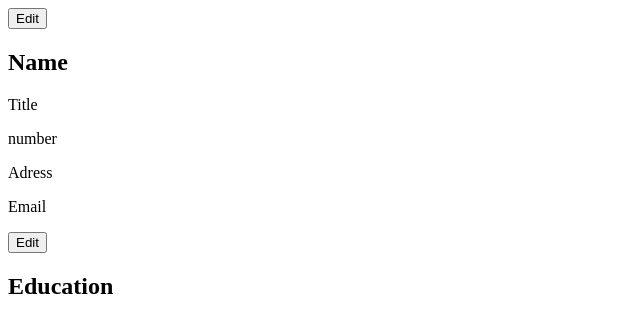
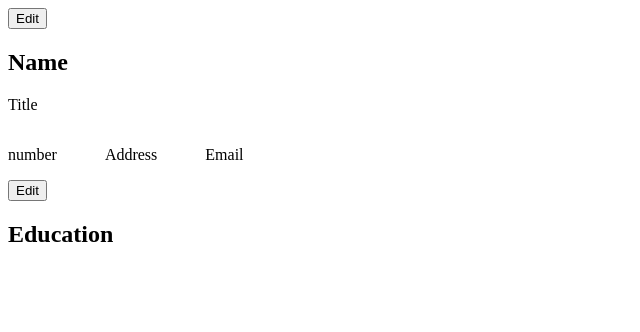
Before and after one commit to jwhong98/cv-project, a React (Create React App) app: page / in a window 1280 px wide. Shown: the top 332 px of the page, without its empty margins (0-640 px from the left). Built offline with nearby package versions, Linux system fonts and the light colour scheme; the HTML template or start-up script is replaced by a standard one.

Commit message:
added minor styles

```diff
--- a/src/components/GeneralInfo.js
+++ b/src/components/GeneralInfo.js
@@ -8,7 +8,7 @@ const GeneralInfo = () => {
     name: "Name",
     title: "Title",
     number: "number",
-    address: "Adress",
+    address: "Address",
     email: "Email",
   });
   const [active, setActive] = useState(false);
@@ -19,8 +19,8 @@ const GeneralInfo = () => {
     setUser(input);
   };
   return (
-    <section>
-      <EditBtn onClick={toggleForm} />
+    <section className={classes.generalInfo}>
+      <EditBtn onClick={toggleForm} className={classes.editBtn} />
       <header>
         <h1>{user.name}</h1>
         <p>{user.title}</p>
--- a/src/styles/GeneralInfo.module.css
+++ b/src/styles/GeneralInfo.module.css
@@ -0,0 +1,22 @@
+.generalInfo {
+  display: flex;
+  flex-direction: column;
+  align-items: flex-start;
+}
+
+.generalInfo > header {
+  position: relative;
+}
+
+.editBtn {
+  position: absolute;
+}
+
+.infoContainer {
+  display: flex;
+  align-items: center;
+  gap: 3rem;
+}
+
+.info {
+}
```
